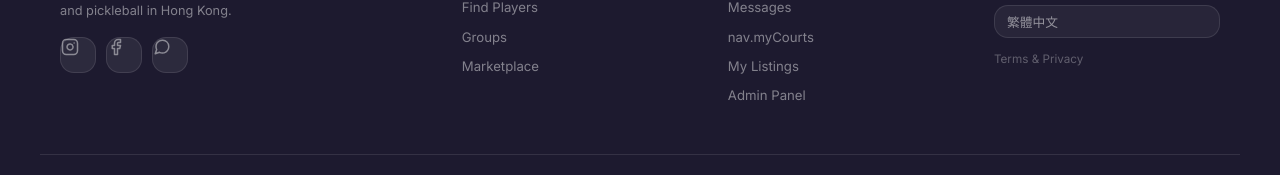
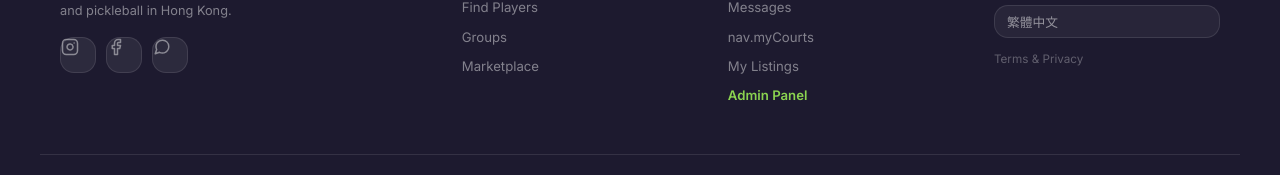
Before and after one commit to mrfatchii/tennis-pickleball-app, a React (Vite) app: page /court/c1 in a window 1280 px wide. Shown: the part 2818-2993 px from the top of the page. Built offline with nearby package versions, Linux system fonts and the light colour scheme.

Commit message:
feat: 生成项目Code Wiki文档
Co-authored-by: traeagent <traeagent@users.noreply.github.com>

```diff
--- a/src/app.css
+++ b/src/app.css
@@ -211,6 +211,16 @@ input, select, textarea { font-family: inherit; font-size: 1rem; }
   transition: color 0.15s; text-decoration: none; margin-bottom: 8px;
 }
 .footer-col a:hover, .footer-col .footer-link:hover { color: var(--lime); text-decoration: none; }
+
+.footer-admin-link {
+  display: flex !important;
+  align-items: center;
+  gap: 6px;
+  color: var(--lime) !important;
+  font-weight: 600;
+  margin-top: 4px;
+  margin-bottom: 8px;
+}
 
 .footer-lang {
   display: block; background: rgba(255,255,255,0.05); border: 1px solid rgba(255,255,255,0.1);
```
